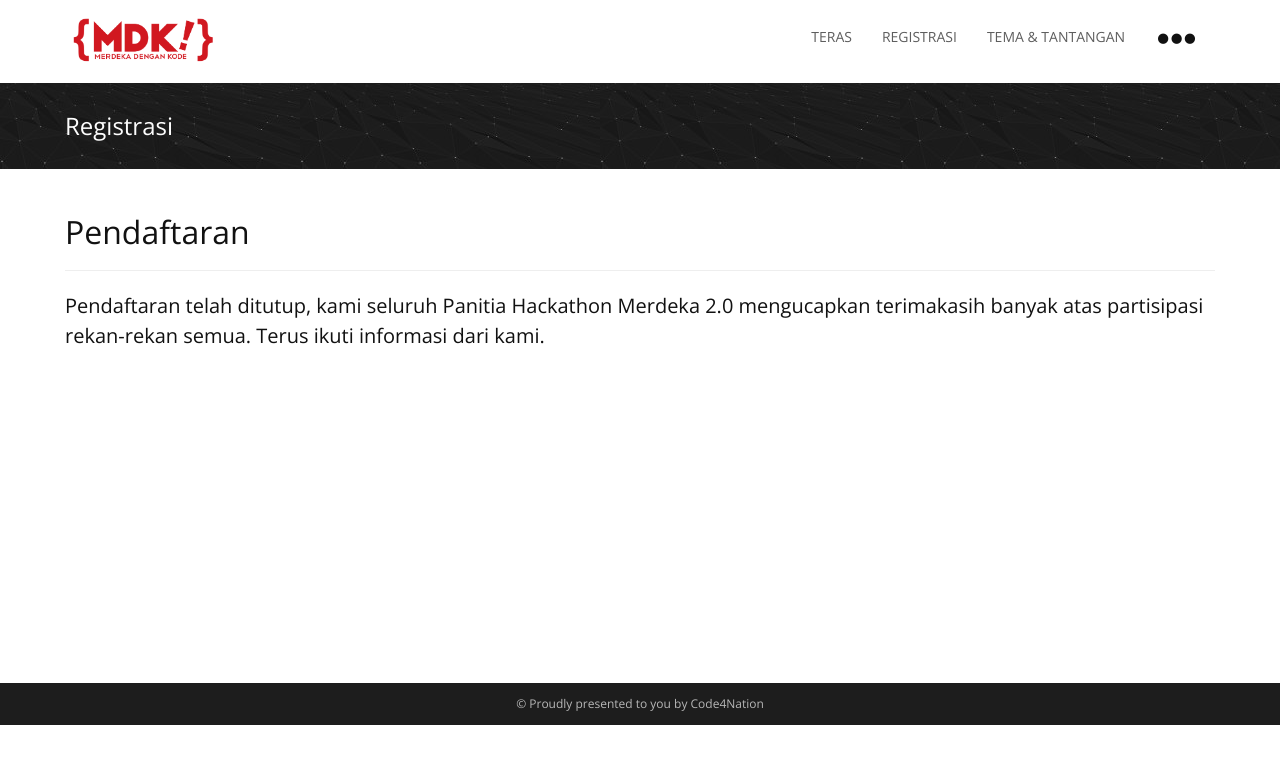
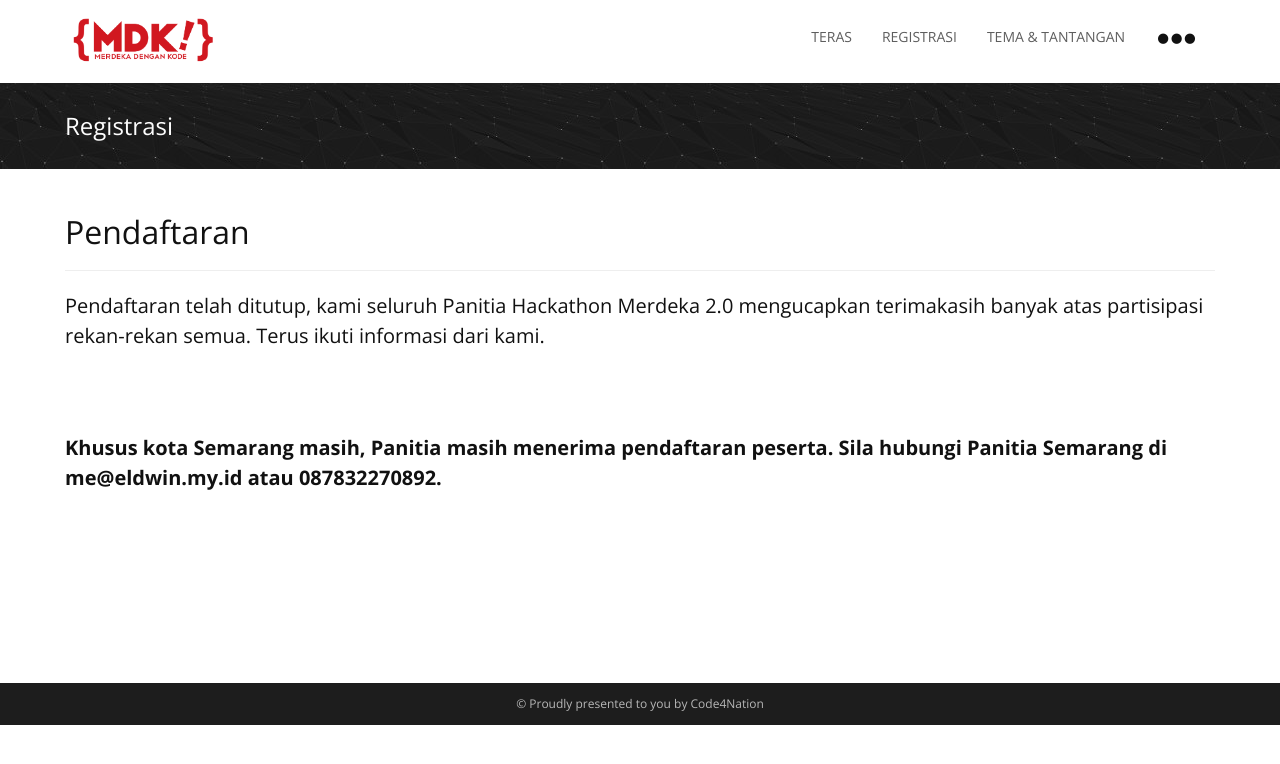
Before and after one commit to Code4Nation/hackathon, a Jekyll site: the page built from registrasi.md, in a window 1280 px wide. Shown: the top 764 px of the page. Built offline with Jekyll 4.4.1, drawn with Linux system fonts in a browser that asks for light colours; nearby versions of some CDN libraries.

Commit message:
semarang

```diff
--- a/_layouts/registrasi.html
+++ b/_layouts/registrasi.html
@@ -16,6 +16,9 @@ layout: default
 
   <article class="container post-content">
     {{ content }}
+    <br>
+    <br>
+    <strong>Khusus kota Semarang masih, Panitia masih menerima pendaftaran peserta. Sila hubungi Panitia Semarang di me@eldwin.my.id atau 087832270892.</strong>
   </article>
   <!--<div class="container">
 	<iframe src="https://docs.google.com/forms/d/1hs5dCbxoLGHoc4cWQATr-5n72pRsDqp7GtAd8vOrQFE/viewform?embedded=true" class="iframe-gdoc" frameborder="0" marginheight="0" marginwidth="0"></iframe>
```
